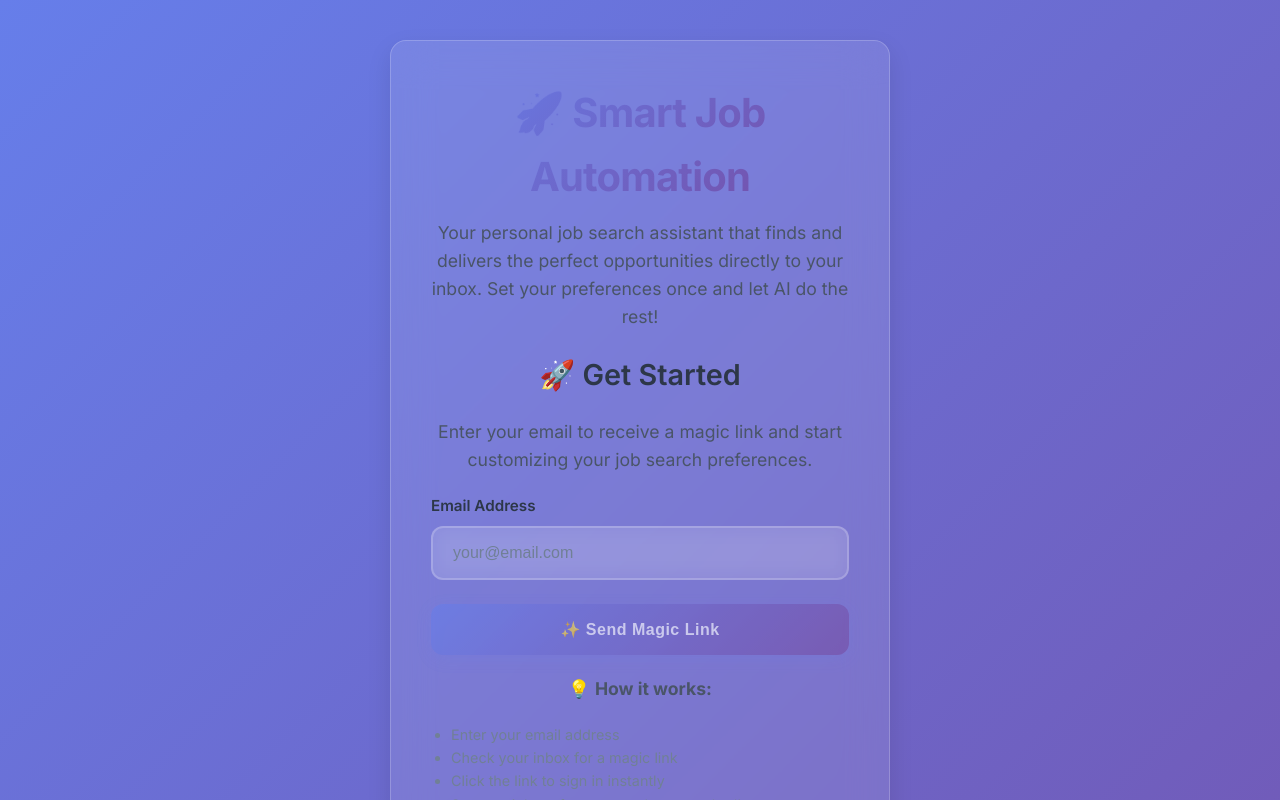
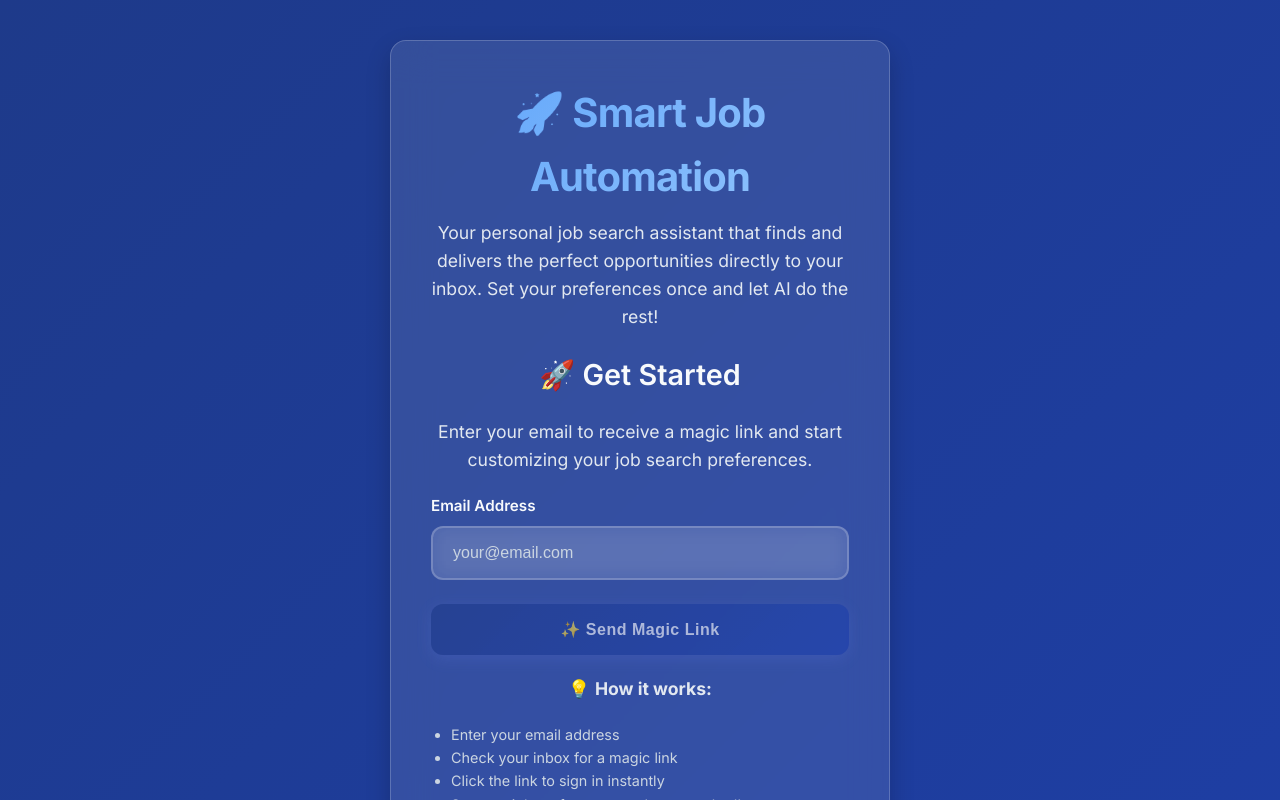
Before and after one commit to VeeramRoshanReddy/n8n-Job-Automation, a React (Create React App) app in the folder frontend/: page / in a window 1280 px wide. Shown: the top 800 px of the page. Built offline with nearby package versions, Linux system fonts and the light colour scheme; no server answers.

Commit message:
Fixed Frontend

```diff
--- a/frontend/src/index.css
+++ b/frontend/src/index.css
@@ -5,18 +5,18 @@
 }
 
 :root {
-  --primary-gradient: linear-gradient(135deg, #667eea 0%, #764ba2 100%);
+  --primary-gradient: linear-gradient(135deg, #1e3a8a 0%, #1e40af 100%);
   --secondary-gradient: linear-gradient(135deg, #f093fb 0%, #f5576c 100%);
   --success-gradient: linear-gradient(135deg, #4facfe 0%, #00f2fe 100%);
   --warning-gradient: linear-gradient(135deg, #43e97b 0%, #38f9d7 100%);
-  --dark-gradient: linear-gradient(135deg, #2c3e50 0%, #34495e 100%);
+  --dark-gradient: linear-gradient(135deg, #1e3a8a 0%, #1e40af 100%);
   --glass-bg: rgba(255, 255, 255, 0.1);
   --glass-border: rgba(255, 255, 255, 0.2);
-  --text-primary: #2d3748;
-  --text-secondary: #4a5568;
-  --text-light: #718096;
-  --shadow-soft: 0 10px 25px rgba(0, 0, 0, 0.1);
-  --shadow-hover: 0 20px 40px rgba(0, 0, 0, 0.15);
+  --text-primary: #f8fafc;
+  --text-secondary: #e2e8f0;
+  --text-light: #cbd5e1;
+  --shadow-soft: 0 10px 25px rgba(0, 0, 0, 0.2);
+  --shadow-hover: 0 20px 40px rgba(0, 0, 0, 0.3);
   --border-radius: 16px;
   --transition: all 0.3s cubic-bezier(0.4, 0, 0.2, 1);
 }
@@ -63,7 +63,7 @@ body {
 h1 {
   font-size: 2.5rem;
   font-weight: 700;
-  background: linear-gradient(135deg, #667eea 0%, #764ba2 100%);
+  background: linear-gradient(135deg, #60a5fa 0%, #93c5fd 100%);
   -webkit-background-clip: text;
   -webkit-text-fill-color: transparent;
   background-clip: text;
```
